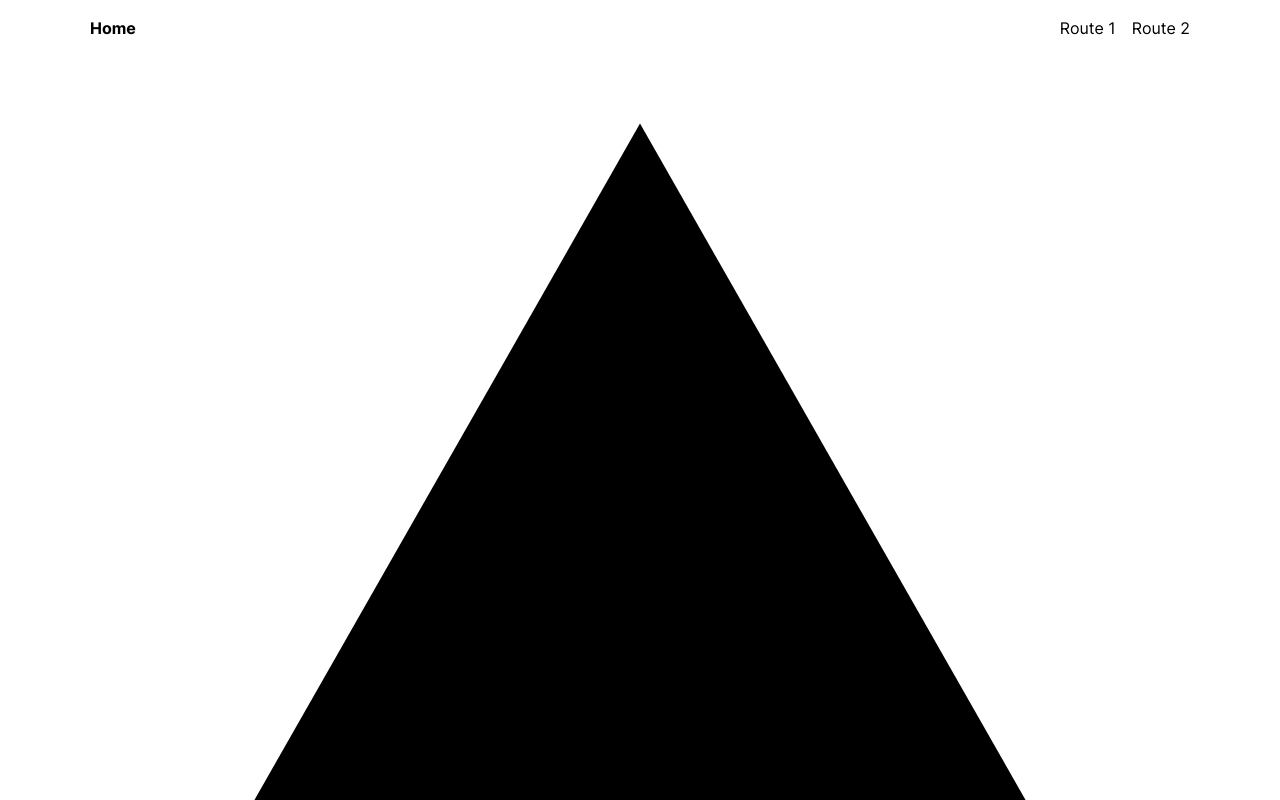
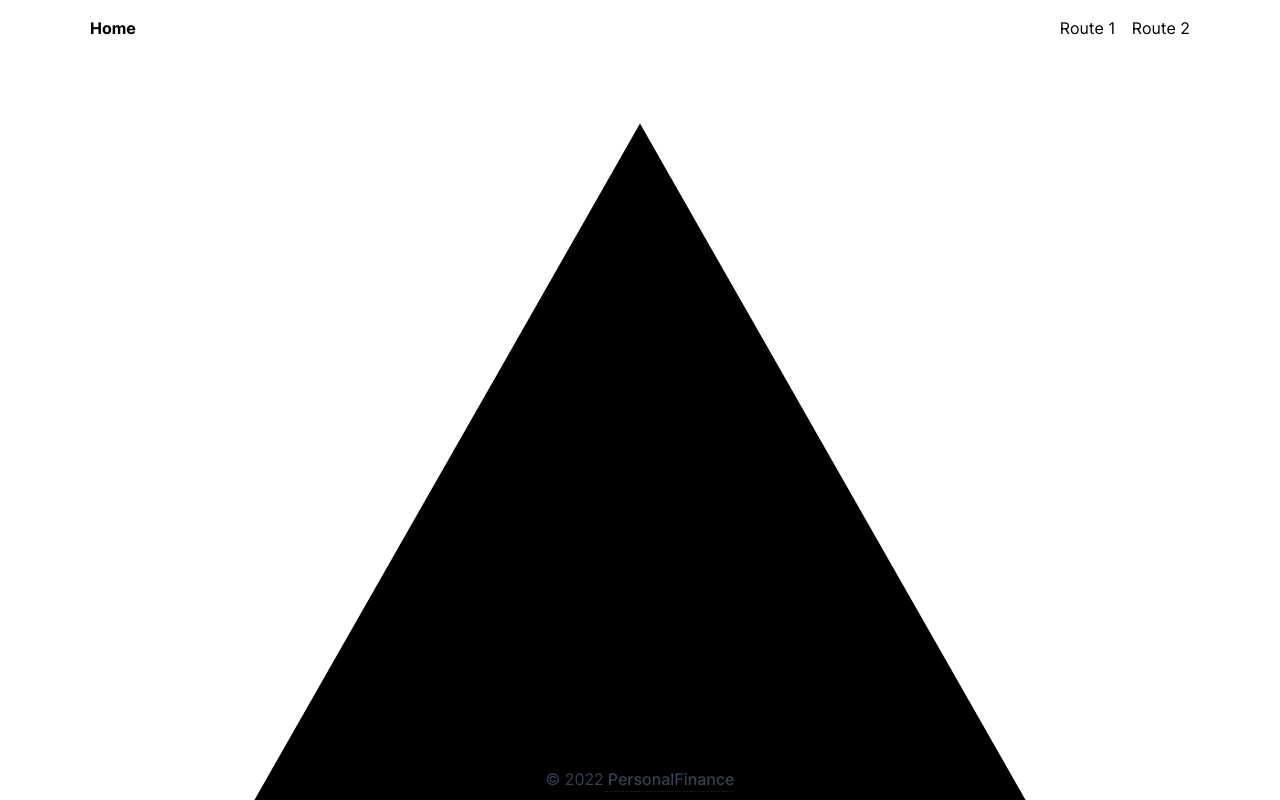
Before and after one commit to kalinchenko23/personal_finance_tracker, a Next.js app in the folder client/: page / in a window 1280 px wide. Shown: the top 800 px of the page. Built offline with nearby package versions, Linux system fonts and the light colour scheme.

Commit message:
Footer created

```diff
--- /dev/null
+++ b/client/src/components/layout/Footer.tsx
@@ -0,0 +1,15 @@
+import React from 'react'
+import UnderlineLink from '@/components/links/UnderlineLink';
+
+const Footer = () => {
+  return (
+    <footer className='sticky bottom-2 z-50 text-gray-700 flex justify-center'>
+        © {new Date().getFullYear()} {''}
+        <UnderlineLink href='/' className='pl-1'>
+            PersonalFinance
+        </UnderlineLink>
+    </footer>
+  )
+}
+
+export default Footer
```
